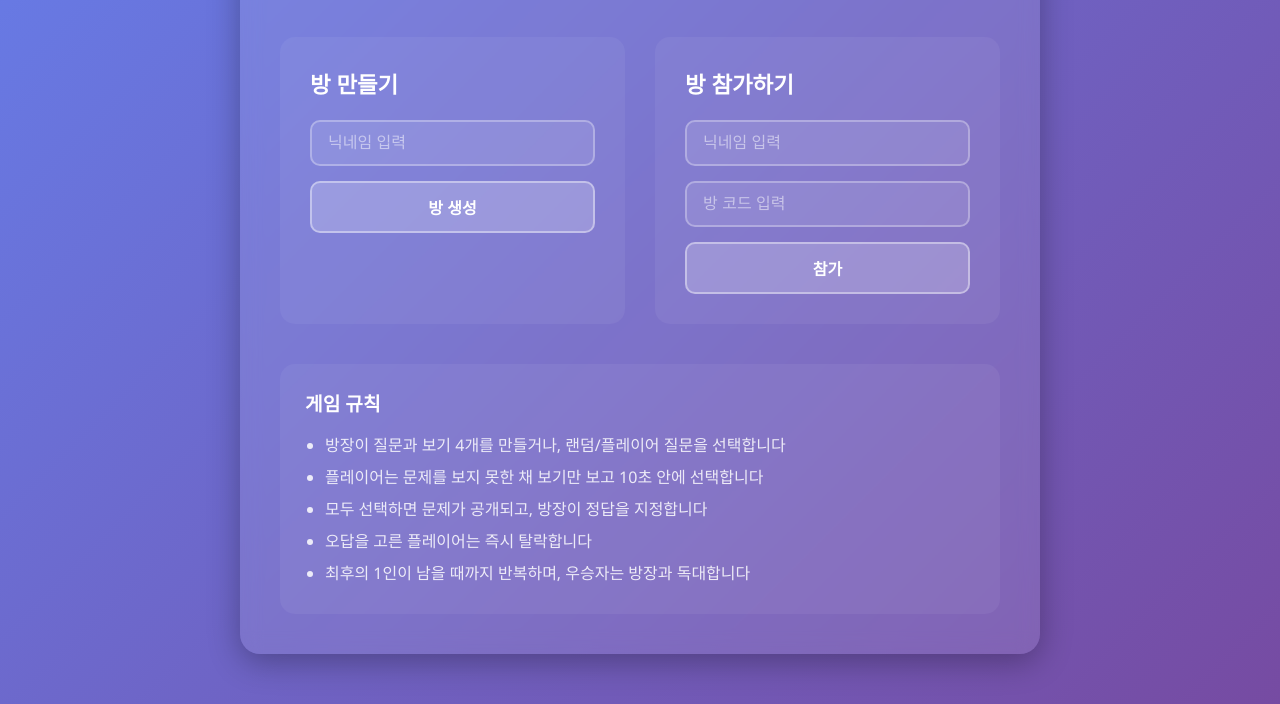
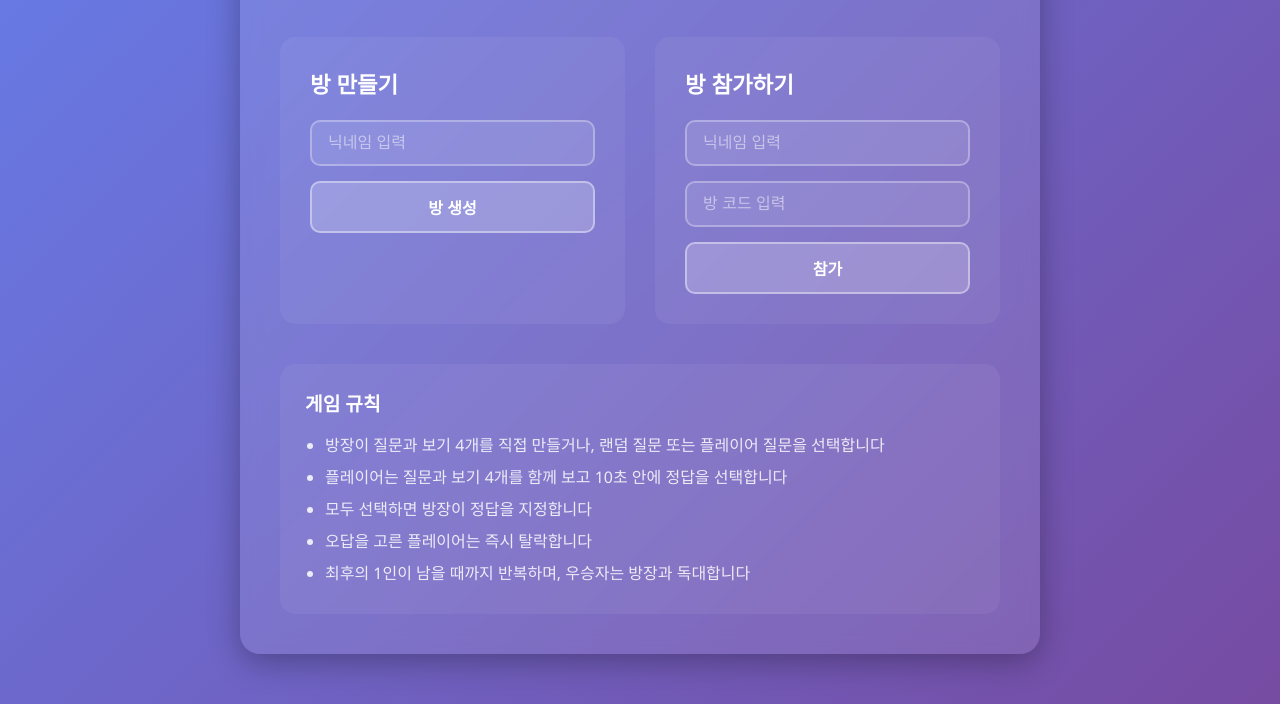
Before and after one commit to Restnextsnak/JotDeRoQuiz, a website: page public/index.html in a window 1280 px wide. Shown: the part 201-905 px from the top of the page. Drawn offline with nearby package versions, Linux system fonts and the light colour scheme; no server answers.

Commit message:
no message

```diff
--- a/public/index.html
+++ b/public/index.html
@@ -29,9 +29,9 @@
         <div class="rules">
             <h3>게임 규칙</h3>
             <ul>
-                <li>방장이 질문과 보기 4개를 만들거나, 랜덤/플레이어 질문을 선택합니다</li>
-                <li>플레이어는 문제를 보지 못한 채 보기만 보고 10초 안에 선택합니다</li>
-                <li>모두 선택하면 문제가 공개되고, 방장이 정답을 지정합니다</li>
+                <li>방장이 질문과 보기 4개를 직접 만들거나, 랜덤 질문 또는 플레이어 질문을 선택합니다</li>
+                <li>플레이어는 질문과 보기 4개를 함께 보고 10초 안에 정답을 선택합니다</li>
+                <li>모두 선택하면 방장이 정답을 지정합니다</li>
                 <li>오답을 고른 플레이어는 즉시 탈락합니다</li>
                 <li>최후의 1인이 남을 때까지 반복하며, 우승자는 방장과 독대합니다</li>
             </ul>
```
